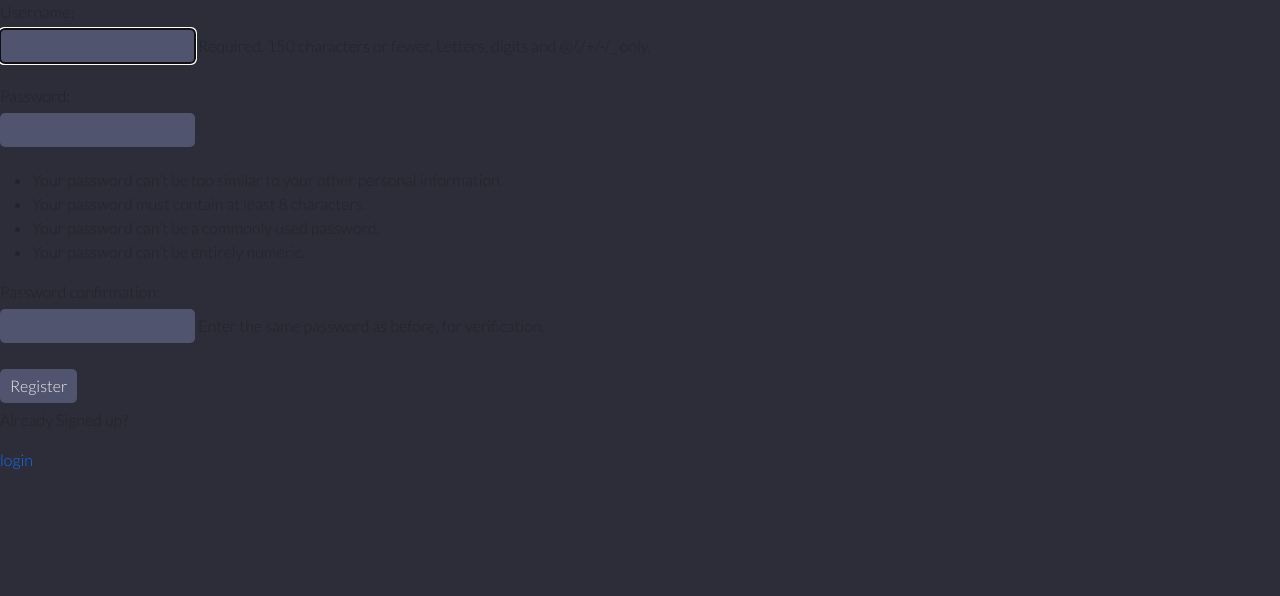
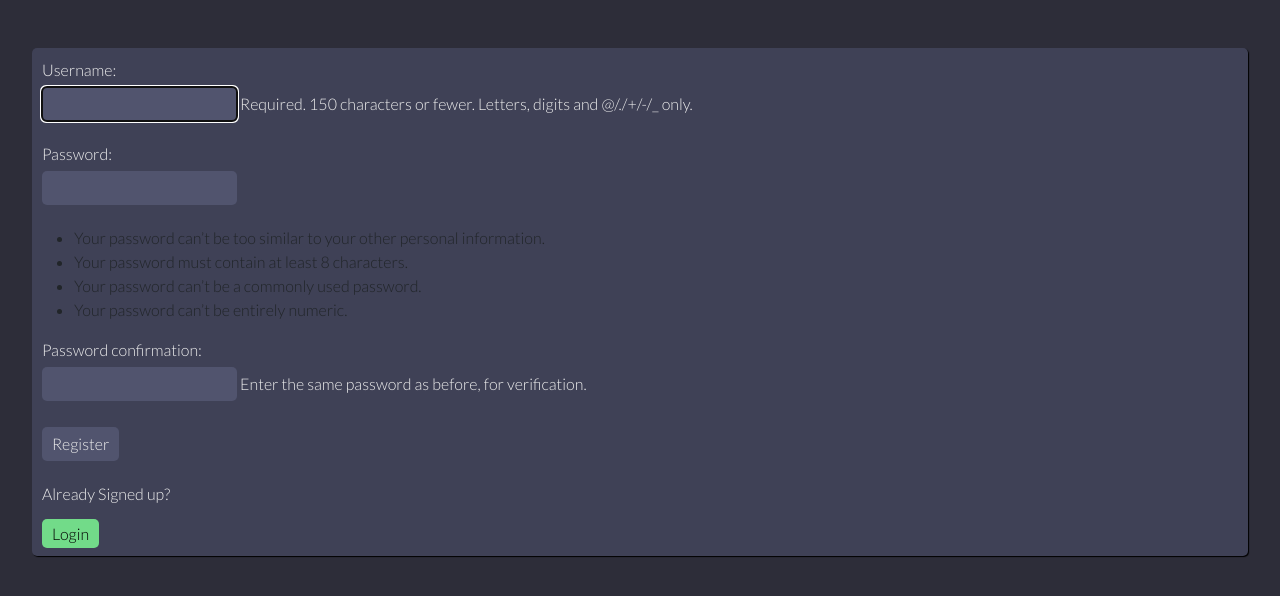
Before and after one commit to Jonnywdev/artinspired, a Django app: page /register/ in a window 1280 px wide. Shown: the part 204-800 px from the top of the page. Run offline with Django 3.2, Linux system fonts and the light colour scheme; some libraries are stand-ins or nearby versions; grey boxes are pictures that could not be loaded.

Commit message:
all styles created for login and register forms

```diff
--- a/feed/templates/feed/chatroom_form.html
+++ b/feed/templates/feed/chatroom_form.html
@@ -3,7 +3,7 @@
 {% block content %}
 <div class="container-block g-margin-top">
     <div class="chatroom-wrapper">
-        <form action="" method="POST" class="create-chat">
+        <form action="" method="POST" class="generic-form">
         {% csrf_token %}
             {{form.as_p}}
         <input type="submit" value="Submit" id="create-chatroom">
--- a/feed/templates/feed/login_register.html
+++ b/feed/templates/feed/login_register.html
@@ -3,10 +3,10 @@
 {% block content %}
 
 {% if page == 'login' %}
-<div>
-    <form method="POST" action="">
+<div class="container-block g-margin-top">
+    <div class="chatroom-wrapper">
+        <form method="POST" action="" class="generic-form">
         {% csrf_token %}
-
         <label for="username">Username:</label>
         <input type="text" name="username" placeholder="Enter Username" id="username">
         <label for="password">Password:</label>
@@ -14,18 +14,21 @@
         <input type="submit" value="Login">
         </form>
 
-    <p>Haven't signed up yet?</p>
-    <a href="{% url 'register' %}">Sign Up</a>
+        <p class="signup-p">Haven't signed up yet?</p>
+        <a href="{% url 'register' %}" class="signup-btn">Sign Up</a>
+    </div>
 </div>
 {% else %}
-<div>
-    <form method="POST" action="">
+<div class="container-block g-margin-top">
+    <div class="chatroom-wrapper">
+        <form method="POST" action="" class="generic-form">
         {% csrf_token %}
         {{form.as_p}}
         <input type="submit" value="Register">
         </form>
-    <p>Already Signed up?</p>
-    <a href="{% url 'login' %}">login</a>
+        <p class="signup-p">Already Signed up?</p>
+        <a href="{% url 'login' %}" class="signup-btn">Login</a>
+    </div>
 </div>
 {% endif %}
 
--- a/static/css/style.css
+++ b/static/css/style.css
@@ -291,11 +291,11 @@ a {
     color: #000;
 }
 
-.create-chat p {
+.generic-form p, label {
     color: #eee;
 }
 
-.create-chat p select, input, textarea {
+.generic-form p select, input, textarea {
     background: #51546e;
     border: none;
     border-radius: 5px;
@@ -304,7 +304,7 @@ a {
     padding: 5px 10px;
 }
 
-.create-chat textarea {
+.generic-form textarea {
     height: 100px;
     width: 100%;
 }
@@ -339,6 +339,25 @@ label {
     color: #000;
     padding: 8px 10px;
 }
+
+.signup-p {
+    margin: 1rem 0;
+    color: #eee;
+}
+
+.signup-btn {
+    color: #000;
+    background: #72db89;
+    border: none;
+    border-radius: 5px;
+    padding: 5px 10px;
+}
+
+.signup-btn:hover {
+    color: #000;
+}
+
+
 
 @media (max-width: 900px) {
 
```
Lines whose indentation alone changed are shown as unchanged.
